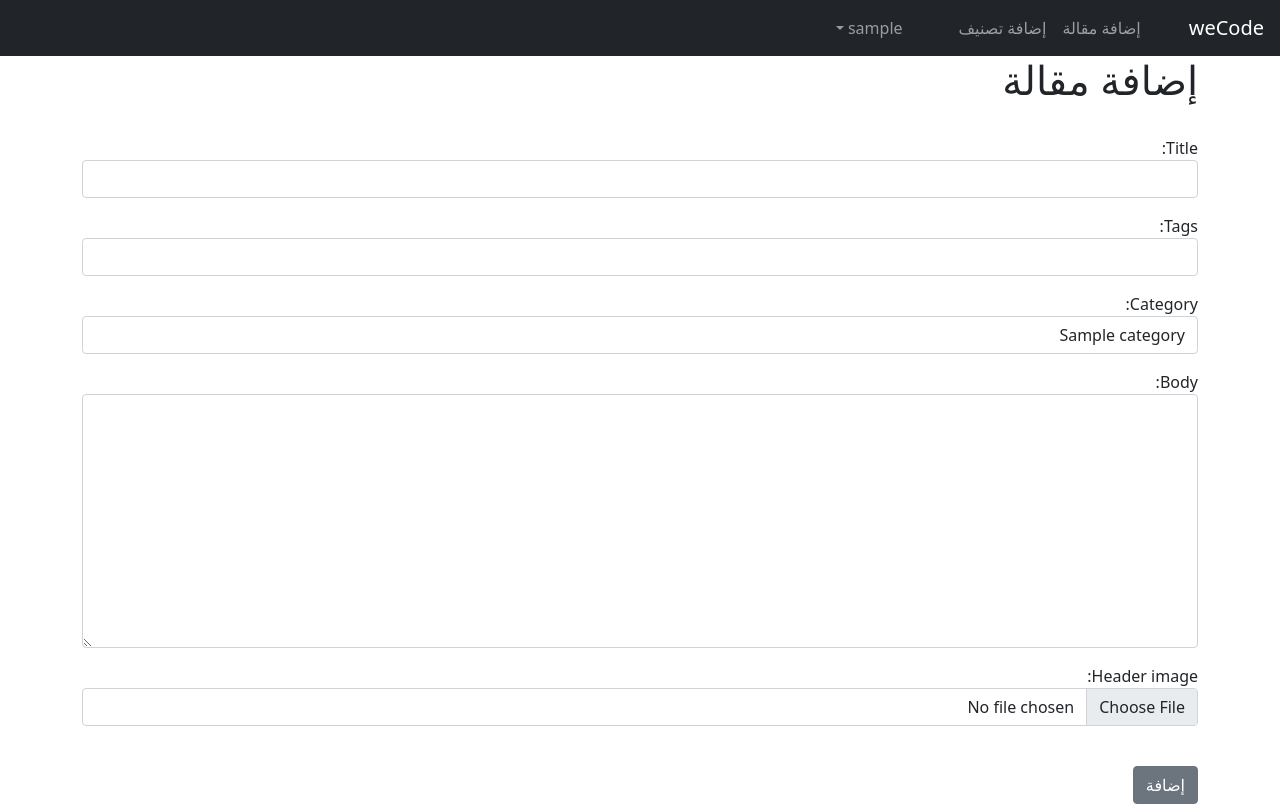
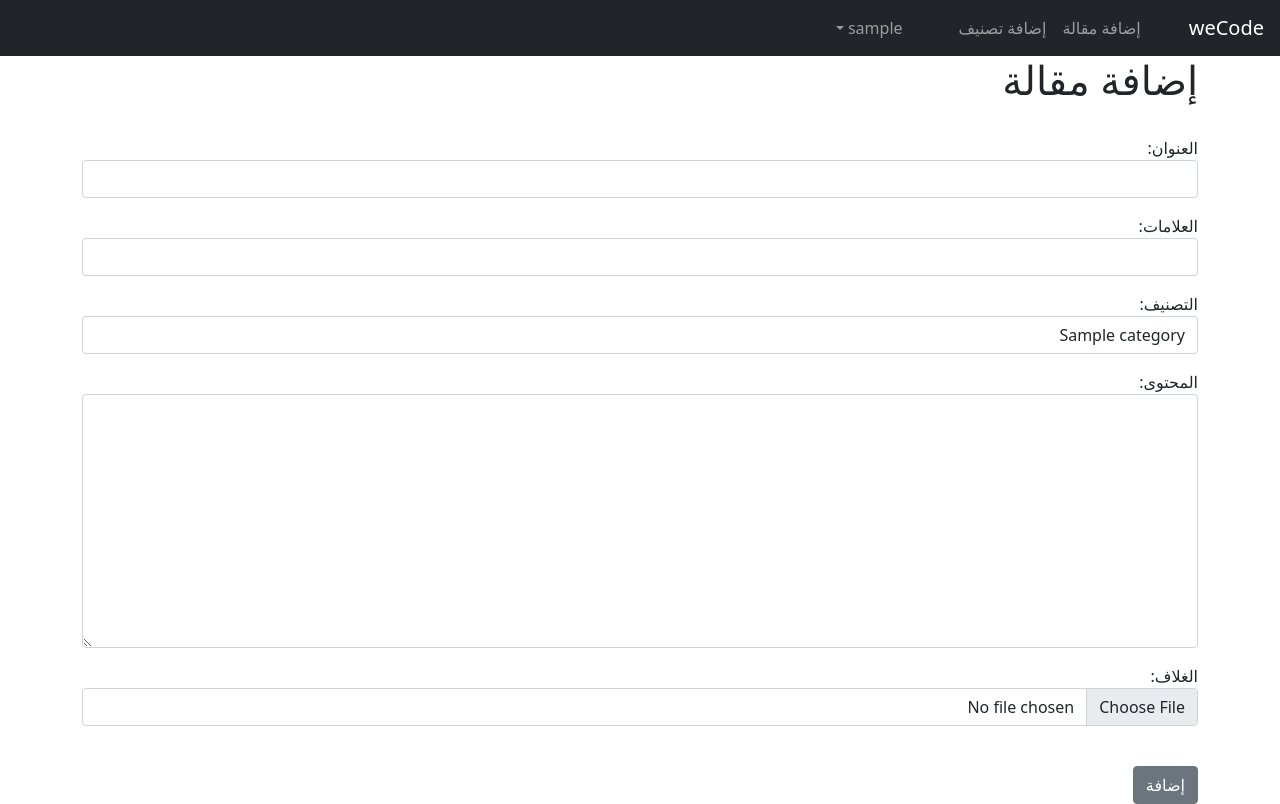
Before and after one commit to AnasBuhayh/weCode-deprecated, a Django app: page /add_post/ in a window 1280 px wide. Run offline with Django 3.2, Linux system fonts and the light colour scheme; a user stored in the database is signed in; tables that the repository leaves empty hold one stand-in row (values such as "Sample post"); some libraries are stand-ins or nearby versions.

Commit message:
fix getting author id & adding form translations

```diff
--- a/blog/forms.py
+++ b/blog/forms.py
@@ -9,24 +9,42 @@ for item in choices:
 class AddPostForm(forms.ModelForm):
     class Meta:
         model = Post
-        fields = ('author', 'title', 'tags', 'category', 'body', 'header_image')
+        fields = ('title', 'tags', 'category', 'body', 'header_image')
+
+        labels = {
+        "title": "العنوان",
+        "tags": "العلامات",
+        "category": "التصنيف",
+        "body": "المحتوى",
+        "header_image": "الغلاف",
+        }
 
         widgets = {
-            'title': forms.TextInput(attrs={'class':'form-control'}),
-            'author': forms.TextInput(attrs={'class':'form-control', 'value':'','id':'author','type':'hidden'}),
+            'title': forms.TextInput(attrs={'class':'form-control', 'title': 'Your name'}),
             'tags': forms.TextInput(attrs={'class':'form-control'}),
             'category': forms.Select(choices=choices_list, attrs={'class':'form-control'}),
+            'header_image': forms.FileInput(attrs={'class':'form-control'}),
             'body': forms.Textarea(attrs={'class':'form-control'}),
-            'header_image': forms.FileInput(attrs={'class':'form-control'}),
         }
+
 
 class UpdatePostForm(forms.ModelForm):
     class Meta:
         model = Post
         fields = ('title', 'tags', 'body')
 
+        labels = {
+        "title": "العنوان",
+        "tags": "العلامات",
+        "category": "التصنيف",
+        "body": "المحتوى",
+        "header_image": "الغلاف",
+        }
+
         widgets = {
             'title': forms.TextInput(attrs={'class':'form-control'}),
             'tags': forms.TextInput(attrs={'class':'form-control'}),
-            'body': forms.Textarea(attrs={'class':'form-control'})
+            'category': forms.Select(choices=choices_list, attrs={'class':'form-control'}),
+            'header_image': forms.FileInput(attrs={'class':'form-control'}),
+            'body': forms.Textarea(attrs={'class':'form-control'}),
         }
--- a/blog/templates/add_post.html
+++ b/blog/templates/add_post.html
@@ -17,11 +17,6 @@
 </form>
 </div>
 
-<script>
-    var name = "{{user.id}}";
-    document.getElementById("author").value = name;
-</script>
-
 {% else %}
 
 <p>صحفة خاطئة يرجى العودة <a href="{% url 'home' %}">للرئيسية</a></p>
--- a/blog/templates/post_detail.html
+++ b/blog/templates/post_detail.html
@@ -59,5 +59,5 @@
 <br>
 
 <br>
-<a href="{% url 'home' %}" class="btn btn-secondary">Back</a>
+<a href="{% url 'home' %}" class="btn btn-secondary">رجوع</a>
 {% endblock %}
--- a/blog/views.py
+++ b/blog/views.py
@@ -45,6 +45,11 @@ class AddPostView(CreateView):
     form_class = AddPostForm
     template_name = 'add_post.html'
 
+    # gets the user id
+    def form_valid(self, form):
+        form.instance.author = self.request.user
+        return super().form_valid(form)
+
 class AddCategoryView(CreateView):
     model = Category
     fields = '__all__'
```
Also changed, not shown: users/forms.py (+12 -11 lines), media/users-pictures/121695645_342594680354377_6648224018753912689_n.jpg (deleted), media/users-pictures/me.jpg (deleted), 1 other file.
